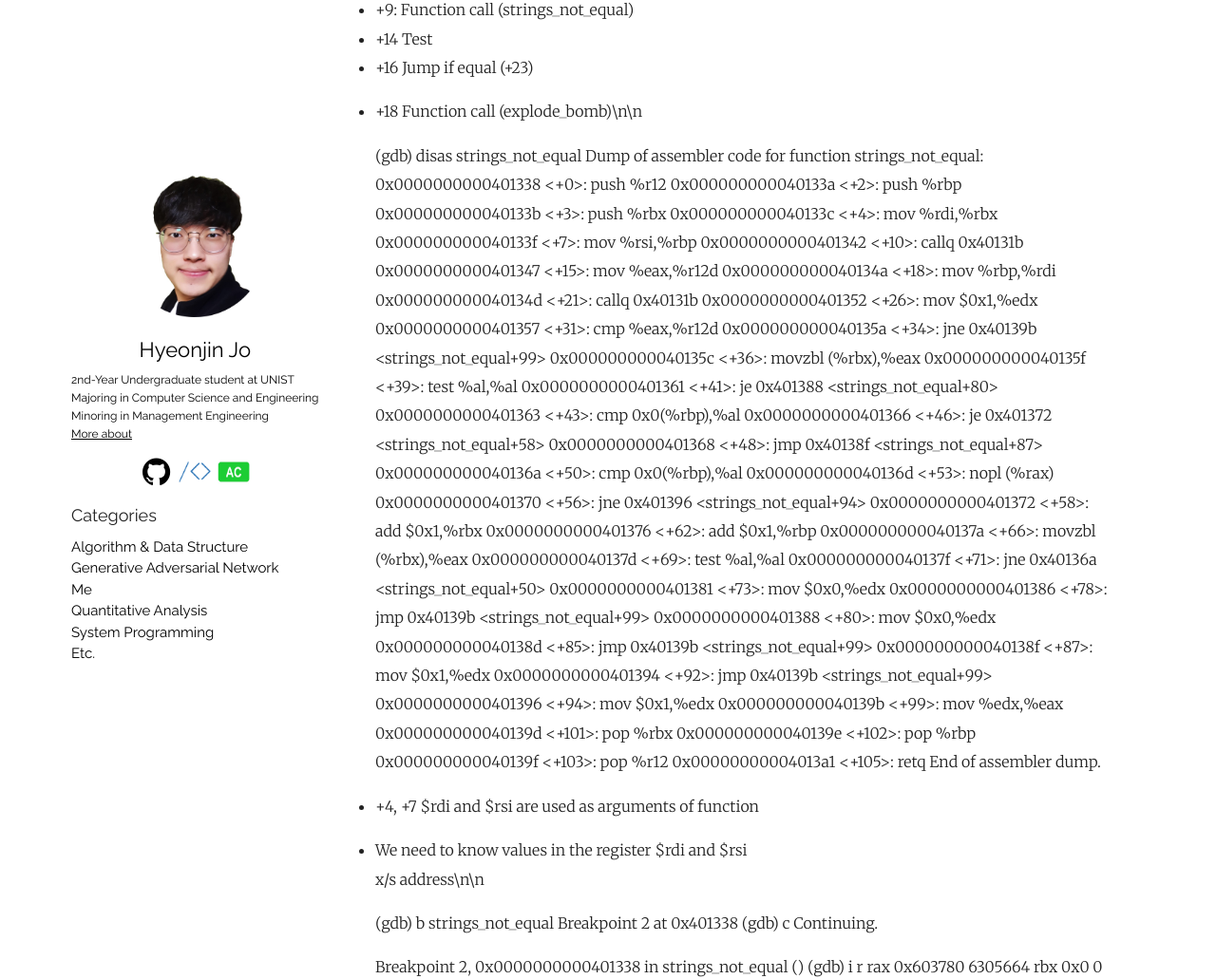
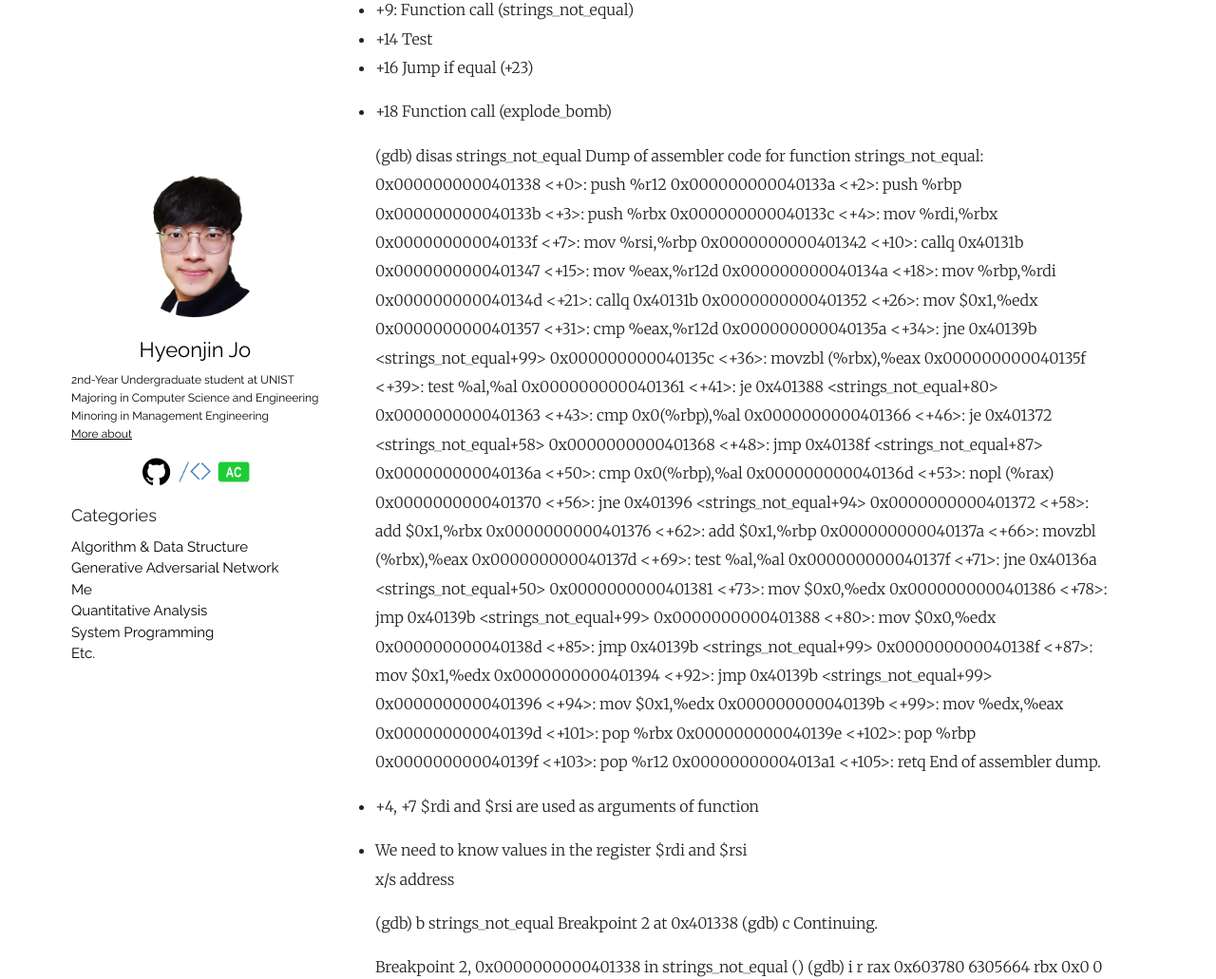
Before and after one commit to thinkin9/thinkin9.github.io, a Jekyll site: the page built from _posts/2020-08-08-CS-15-213-LAB2.markdown, in a window 1280 px wide and 1400 px high, scrolled down 2253 px. Shown: the part 153-1184 px from the top of the window at 95% size. Built offline with Jekyll 4.4.1, drawn with Linux system fonts in a browser that asks for light colours; some of the changed text lies outside the part shown.

Commit message:
20200808

```diff
--- a/_posts/2020-08-08-CS-15-213-LAB2.markdown
+++ b/_posts/2020-08-08-CS-15-213-LAB2.markdown
@@ -26,7 +26,7 @@ categories: System_Programming
     (gdb) r (If permission is denied, write the code "chmod +x bomb")
     (gdb) c (continue to next break point)
     (gdb) q (quit the current debugging)
-    Ctrl + c (quit)/n/n
+    Ctrl + c (quit)
 
     (gdb) disas main
     Dump of assembler code for function main:
@@ -130,7 +130,7 @@ categories: System_Programming
 * +9: Function call (strings_not_equal)
 * +14 Test
 * +16 Jump if equal (+23)
-* +18 Function call (explode_bomb)\n\n
+* +18 Function call (explode_bomb)
 
     (gdb) disas strings_not_equal
     Dump of assembler code for function strings_not_equal:
@@ -176,7 +176,7 @@ categories: System_Programming
 
 * +4, +7 $rdi and $rsi are used as arguments of function
 * We need to know values in the register $rdi and $rsi
-    x/s address\n\n
+    x/s address
 
     (gdb) b strings_not_equal
     Breakpoint 2 at 0x401338
```
